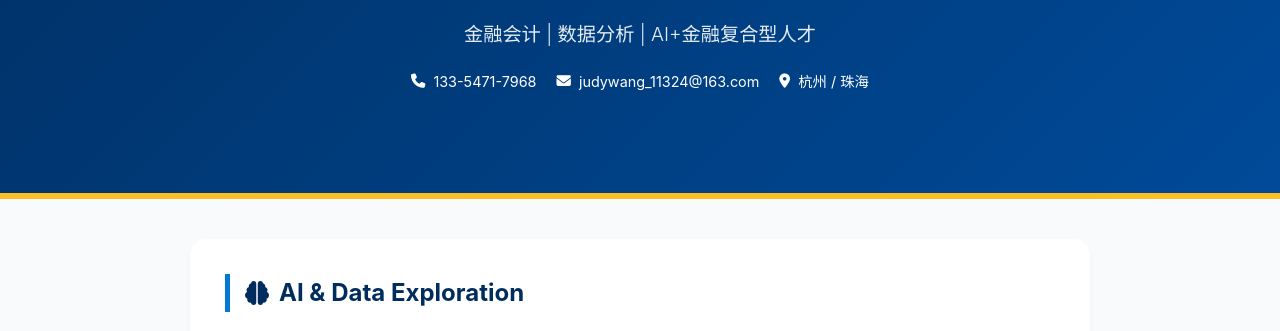
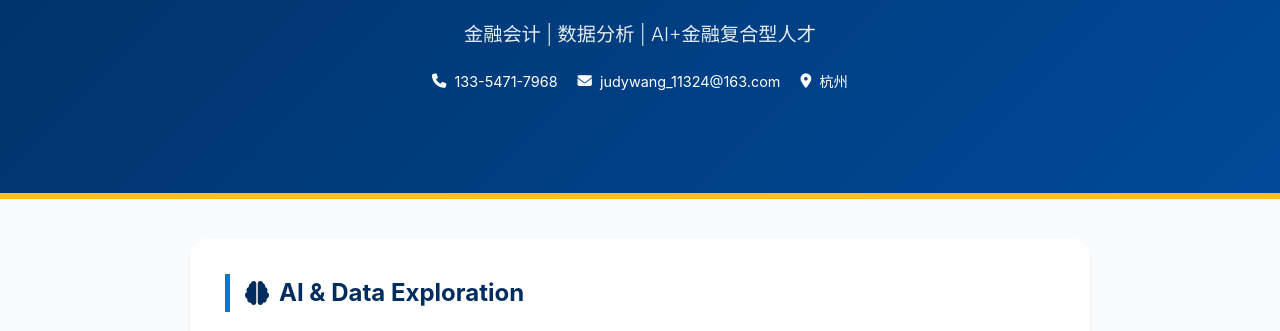
Before and after one commit to JudyWang-Quant/judywang-quant.github.io, a plain HTML site: page index.html in a window 1280 px wide. Shown: the part 420-751 px from the top of the page. Drawn offline with Linux system fonts and the light colour scheme.

Commit message:
index.html

```diff
--- a/index.html
+++ b/index.html
@@ -109,7 +109,7 @@
         <div class="contact-info">
             <span><i class="fas fa-phone"></i> 133-5471-7968</span>
             <span><i class="fas fa-envelope"></i> judywang_11324@163.com</span>
-            <span><i class="fas fa-location-dot"></i> 杭州 / 珠海</span>
+            <span><i class="fas fa-location-dot"></i> 杭州 </span>
         </div>
     </div>
 </header>
```
